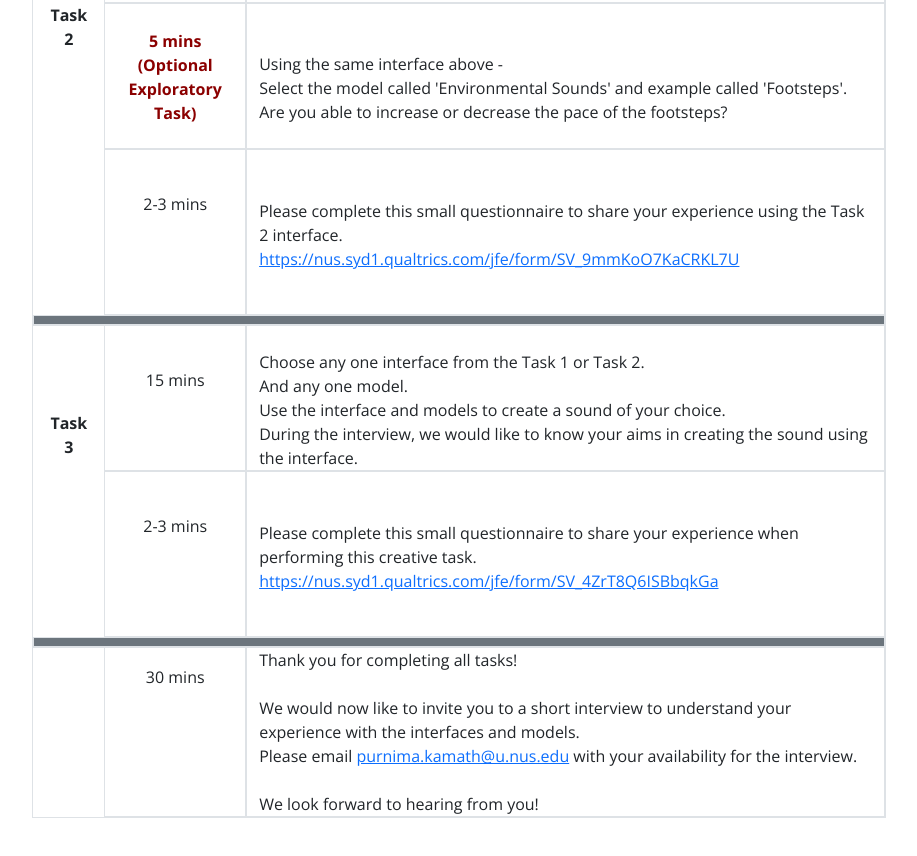
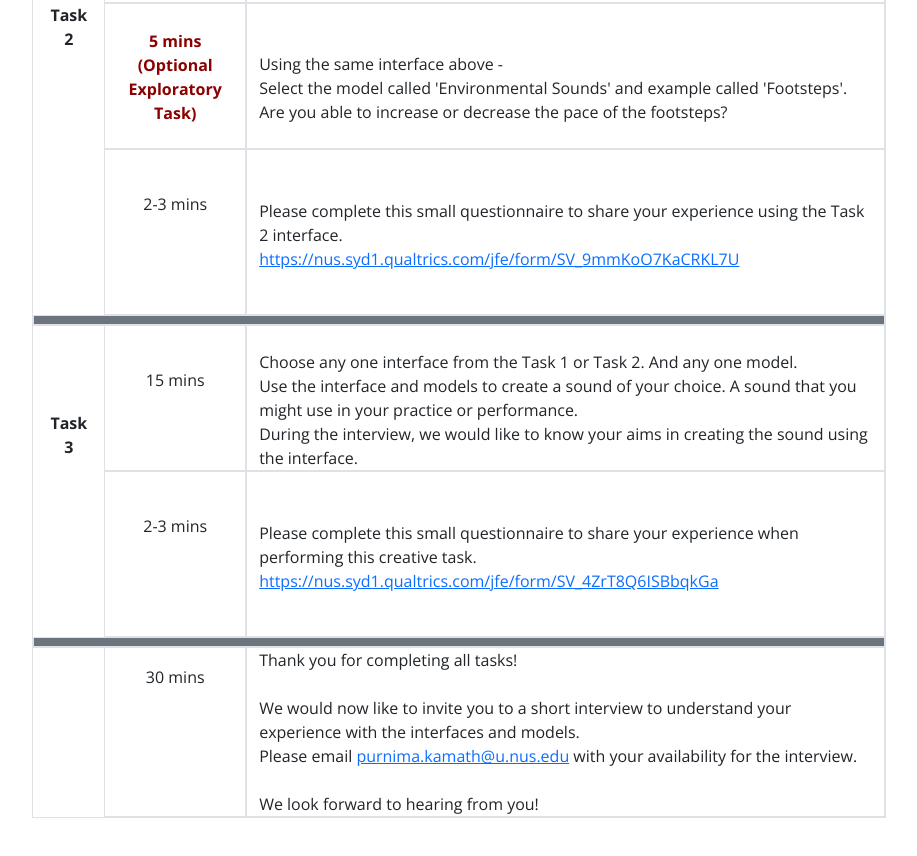
Before and after one commit to pkamath2/sound-design-tasks, a plain HTML site: page index.html in a window 1280 px wide. Shown: the part 1458-2314 px from the top of the page, without its empty margins (181-1098 px from the left). Drawn offline with nearby package versions, Linux system fonts and the light colour scheme.

Commit message:
task list

```diff
--- a/index.html
+++ b/index.html
@@ -328,11 +328,9 @@
                     </div>
                     <div class="col-9 border">
                         <br />
-                        Choose any one interface from the Task 1 or Task 2.
-                        <br/>
-                        And any one model.
+                        Choose any one interface from the Task 1 or Task 2. And any one model.
                         <br />
-                        Use the interface and models to create a sound of your choice.
+                        Use the interface and models to create a sound of your choice. A sound that you might use in your practice or performance.
                         <br />
                         During the interview, we would like to know your aims in creating the sound using the interface.
                     </div>
```
